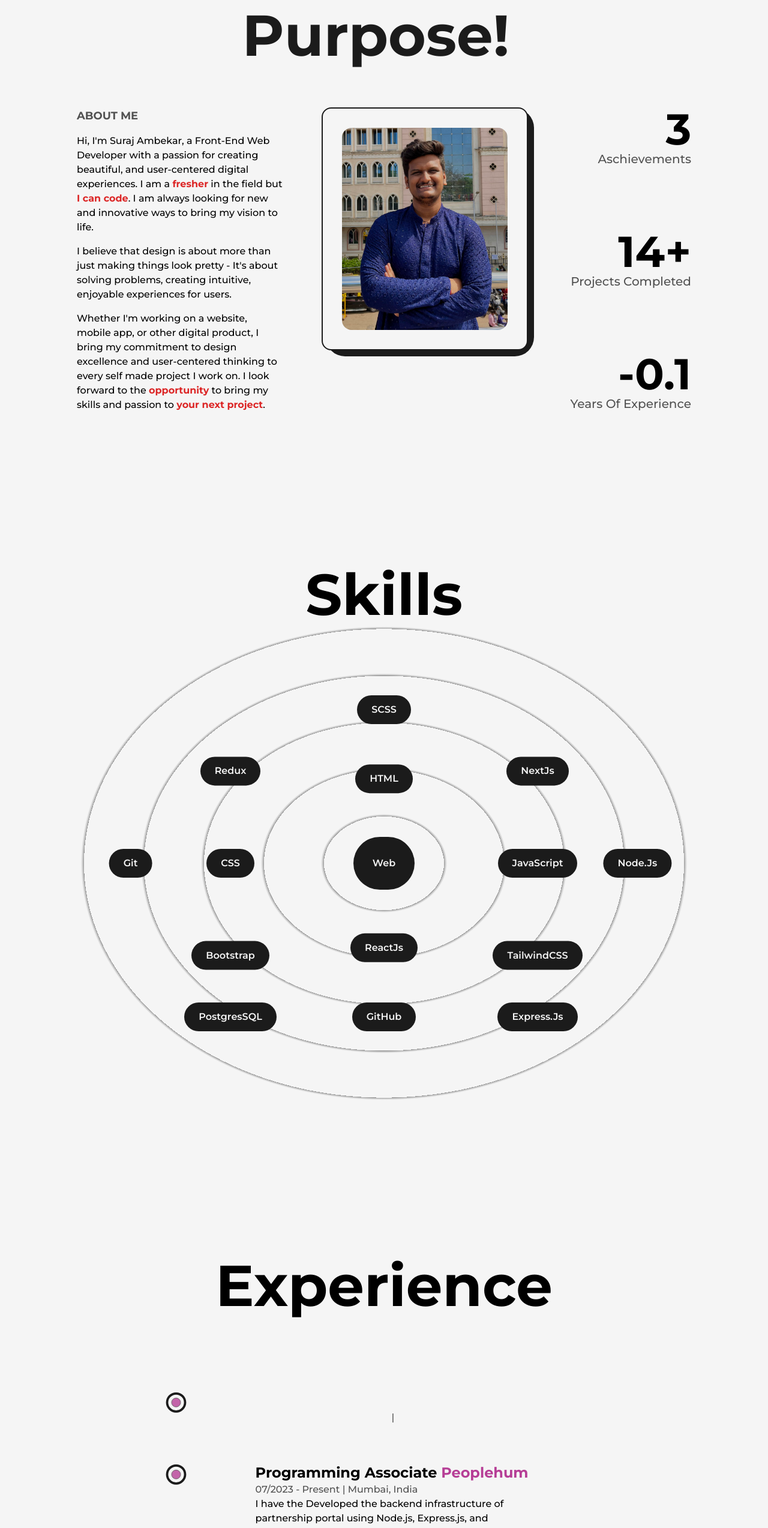
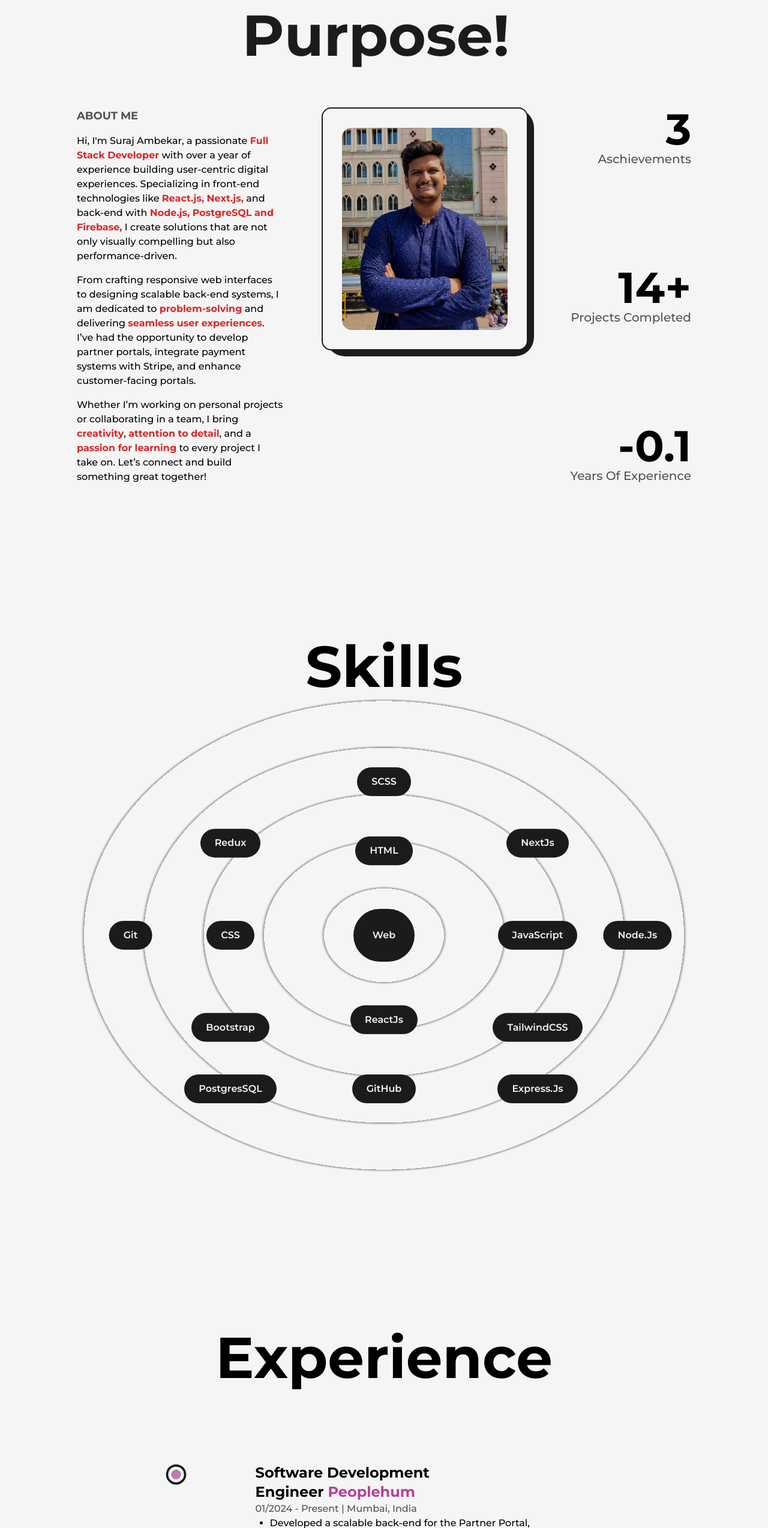
Before and after one commit to Suraj-Ambekar/portfolio-website, a Next.js app: page /about in a window 1280 px wide. Shown: the part 253-2800 px from the top of the page at 60% size. Built offline with nearby package versions, Linux system fonts and the light colour scheme.

Commit message:
PHDO-improved ui and added experiences and changed resume pdf

```diff
--- a/src/components/Experience.js
+++ b/src/components/Experience.js
@@ -1,62 +1,90 @@
-import React, { useRef } from 'react'
-import {motion, useScroll} from "framer-motion"
-import Lilcon from './Lilcon'
+import React, { useRef } from 'react';
+import { motion, useScroll } from 'framer-motion';
+import Lilcon from './Lilcon';
 
-const Details = ({position, company, comapnyLink, time, address, work}) => {
+const Details = ({ position, company, companyLink, time, address, work }) => {
+    const reff = useRef(null);
+    const companyDuration = time ? `${time} | ${address}` : '';
 
-    const reff = useRef(null);
-
-    return <li ref={reff} className='my-8 first:mt-0 last:mb-0 w-[60%] mx-auto flex flex-col items-center justify-between md:w-[80%]'>
+    return (
+        <li ref={reff} className='my-8 first:mt-0 last:mb-0 w-[60%] mx-auto flex flex-col items-center justify-between md:w-[80%]'>
             <Lilcon reference={reff} />
             <motion.div
-            initial={{y:50}}
-            whileInView={{y:0}}
-            transition={{duration:0.5, type:"spring"}}
+                initial={{ y: 50 }}
+                whileInView={{ y: 0 }}
+                transition={{ duration: 0.5, type: 'spring' }}
             >
-            <h3 className='capitalize font-bold text-2xl sm:text-xl xs:text-lg'>{position}&nbsp;<a href={comapnyLink} target='_blank' className='text-primary dark:text-primaryDark capitalize'>{company}</a></h3>
+                <h3 className='capitalize font-bold text-2xl sm:text-xl xs:text-lg'>
+                    {position}&nbsp;
+                    <a href={companyLink} target='_blank' rel='noopener noreferrer' className='text-primary dark:text-primaryDark capitalize'>
+                        {company}
+                    </a>
+                </h3>
                 <span className='capitalize font-medium text-dark/75 dark:text-light/75 xs:text-sm'>
-                {time} | {address}
+                    {companyDuration}
                 </span>
-            <p className='font-medium w-full md:text-sm'>
-                {work}
-            </p>
+                <ul className='list-disc ml-6 font-medium w-full md:text-sm'>
+                    {work.map((item, index) => (
+                        <li key={index} className='mb-2'>
+                            {item}
+                        </li>
+                    ))}
+                </ul>
             </motion.div>
         </li>
-}
+    );
+};
 
 const Experience = () => {
     const ref = useRef(null);
+    const { scrollYProgress } = useScroll({
+        target: ref,
+        offset: ['start center', 'center start'],
+    });
 
-    const {scrollYProgress} =useScroll(
-        {
-            target: ref,
-            offset: ["start center", "center start"]
-        }
-    )
     return (
         <div className='my-64'>
             <h2 className='font-bold text-8xl mb-32 w-full text-center md:text-6xl xs:text-4xl md:mb-16'>
                 Experience
             </h2>
             <div className='w-[75%] mx-auto relative lg:w-[90%] md:w-full'>
-            <motion.div className='absolute left-9 top-0 w-[4px] h-full bg-dark origin-top dark:bg-light
-                md:w-[2px] md:left-[30px] xs:left-[20px]
-            ' ref={ref}
-                style={{scaleY: scrollYProgress}}
+                <motion.div
+                    className='absolute left-9 top-0 w-[4px] h-full bg-dark origin-top dark:bg-light md:w-[2px] md:left-[30px] xs:left-[20px]'
+                    ref={ref}
+                    style={{ scaleY: scrollYProgress }}
                 />
                 <ul className='w-full flex flex-col items-start justify-between ml-4 xs:ml-2'>
                     <Details
-                    position="" company="" comapnyLink="" time="" address="" work=""
+                        position="Software Development Engineer"
+                        company="Peoplehum"
+                        companyLink="https://www.peoplehum.com"
+                        time="01/2024 - Present"
+                        address="Mumbai, India"
+                        work={[
+                            "Developed a scalable back-end for the Partner Portal, significantly improving system reliability and performance.",
+                            "Automated billing with Stripe, reducing manual efforts by 40% and streamlining payment processes.",
+                            "Optimized file handling using AWS S3, leading to faster uploads and a reduction in storage costs.",
+                            "Integrated a calendar API, boosting scheduling efficiency and increasing partner engagement by 15%.",
+                            "Collaborated on the frontend using Webflow to implement new features and improve the user experience."
+                        ]}
                     />
                     <Details
-                    position="Programming Associate" company="Peoplehum" comapnyLink="https://www.peoplehum.com" time="07/2023 - Present" address="Mumbai, India" work="
-                    I have the Developed the backend infrastructure of partnership portal using Node.js, Express.js, and PostgreSQL, ensuring high performance and data integrity Optimized file management with AWS S3 and Redis, while integrating a calendar API for efficient call schedulin. Collaborated on the live project's frontend using Webflow to implement and enhance small features.
-                    "
+                        position="Associate Developer"
+                        company="Peoplehum"
+                        companyLink="https://www.peoplehum.com"
+                        time="07/2023 - 12/2023"
+                        address="Mumbai, India"
+                        work={[
+                            "Enhanced API performance for the Customer Portal, improving system efficiency by 30%.",
+                            "Added analytics and reporting features to the Customer Portal, enabling better insights into customer engagement.",
+                            "Improved overall customer and user experience by refining front-end and back-end functionalities.",
+                            "Developed new landing pages and enhanced SEO for Peoplehum and Engati websites using Webflow."
+                        ]}
                     />
                 </ul>
             </div>
         </div>
-  )
-}
+    );
+};
 
-export default Experience
+export default Experience;
--- a/src/pages/about.js
+++ b/src/pages/about.js
@@ -15,6 +15,10 @@ const about = () => {
     const [code, setCode] = useState(false);
     const [opportunity, setOpportunity] = useState(false);
     const [job, setJob] = useState(false);
+    const [last, setLast] = useState(false);
+    const [creative, setCreative] = useState(false);
+    const [attention, setAttention] = useState(false);
+    const [learn, setLearn] = useState(false);
 
     const handleFresher = () => {
         setFresher(true);
@@ -27,6 +31,18 @@ const about = () => {
     }
     const handleJob = () => {
         setJob(true);
+    }
+    const handleLast = () => {
+        setLast(true);
+    }
+    const handleCreative = () => {
+        setCreative(true);
+    }
+    const handleAttention = () => {
+        setAttention(true);
+    }
+    const handleLearn = () => {
+        setLearn(true);
     }
 
     const handleFresherLeave = () => {
@@ -41,8 +57,20 @@ const about = () => {
     const handleJobLeave = () => {
         setJob(false);
     }
+    const handleLastLeave = () => {
+        setLast(false);
+    }
+    const handleCreativeLeave = () => {
+        setCreative(false);
+    }
+    const handleAttentionLeave = () => {
+        setAttention(false);
+    }
+    const handleLearnLeave = () => {
+        setLearn(false);
+    }
     const experience = ((new Date().getFullYear() - new Date('2023-07-01').getFullYear()) + (new Date().getMonth() - new Date('2023-07-01').getMonth()) / 12).toFixed(1);
-
+    let hoverText = fresher === true ? "Full Stack Developer": code === true ? "React.js and Next.js" : opportunity === true ? "PostgreSQL, Firebase" : job === true ? "problem-solving": last === true ? "user experiences" : creative === true ? "creativity" : attention === true ? "attention to detail" : learn === true ? "passion for learning" : "Passion Fuels Purpose!";
   return (
     <>
         <Head>
@@ -53,25 +81,31 @@ const about = () => {
         <main className='flex w-full flex-col items-center justify-center dark:text-light'>
             <Layout className='py-16'>
                 <AnimatedText
-                    text={fresher === true ? "I Am A Fresher":
-                        code === true ? "But I Can Code" :
-                        opportunity === true ? "Looking For Job" :
-                        job === true ? "In Your Next Project":
-                        "Passion Fuels Purpose!"
-                    }
+                    // text={fresher === true ? "I Am A Fresher":
+                    //     code === true ? "But I Can Code" :
+                    //     opportunity === true ? "Looking For Job" :
+                    //     job === true ? "In Your Next Project":
+                    //     "Passion Fuels Purpose!"
+                    // }
+                    text={hoverText}
                     className='mb-16 lg:!text-7xl sm:!text-6xl xs:!text-4xl sm:mb-8'
                 />
                 <div className='grid w-full grid-cols-8 gap-16 sm:gap-8'>
                     <div className='col-span-3 flex flex-col items-start justify-start xl:col-span-4 md:order-2 md:col-span-8'>
                         <h2 className='mb-4 text-lg font-bold uppercase text-dark/75 dark:text-light/75'>About Me</h2>
                         <p className='font-medium'>
-                            Hi, I'm Suraj Ambekar, a Front-End Web Developer with a passion for creating beautiful, and user-centered digital experiences. I am a <span className='text-red-600 font-bold ' onMouseOver={handleFresher} onMouseLeave={handleFresherLeave}>fresher</span> in the field but <span className='text-red-600 font-bold' onMouseOver={handleCode} onMouseLeave={handleCodeLeave}>I can code</span>. I am always looking for new and innovative ways to bring my vision to life.
+                            {/* Hi, I'm Suraj Ambekar, a Front-End Web Developer with a passion for creating beautiful, and user-centered digital experiences. I am a <span className='text-red-600 font-bold ' onMouseOver={handleFresher} onMouseLeave={handleFresherLeave}>fresher</span> in the field but <span className='text-red-600 font-bold' onMouseOver={handleCode} onMouseLeave={handleCodeLeave}>I can code</span>. I am always looking for new and innovative ways to bring my vision to life. */}
+                            Hi, I'm Suraj Ambekar, a passionate <span className='text-red-600 font-bold ' onMouseOver={handleFresher} onMouseLeave={handleFresherLeave}>Full Stack Developer</span> with over a year of experience building user-centric digital experiences. Specializing in front-end technologies like <span className='text-red-600 font-bold ' onMouseOver={handleCode} onMouseLeave={handleCodeLeave}>React.js, Next.js,</span> and back-end with <span className='text-red-600 font-bold ' onMouseOver={handleOpportunity} onMouseLeave={handleOpportunityLeave}>Node.js, PostgreSQL and Firebase,</span> I create solutions that are not only visually compelling but also performance-driven.
+                            {/* Hi, I'm Suraj Ambekar, a passionate <span className='text-red-600 font-bold ' onMouseOver={handleFresher} onMouseLeave={handleFresherLeave}>Full Stack Developer</span> with over a year of experience building user-centric digital experiences. Specializing in front-end technologies like <span className='text-red-600 font-bold ' onMouseOver={handleFresher} onMouseLeave={handleFresherLeave}>Full Stack Developer</span>React.js, Next.js, and back-end with <span className='text-red-600 font-bold ' onMouseOver={handleFresher} onMouseLeave={handleFresherLeave}>Full Stack Developer</span>Node.js, PostgreSQL and Firebase, I create solutions that are not only visually compelling but also performance-driven. */}
                         </p>
                         <p className='my-4 font-medium'>
-                            I believe that design is about more than just making things look pretty - It's about solving problems, creating intuitive, enjoyable experiences for users.
+                            {/* I believe that design is about more than just making things look pretty - It's about solving problems, creating intuitive, enjoyable experiences for users. */}
+                            From crafting responsive web interfaces to designing scalable back-end systems, I am dedicated to <span className='text-red-600 font-bold ' onMouseOver={handleJob} onMouseLeave={handleJobLeave}>problem-solving</span> and delivering <span className='text-red-600 font-bold ' onMouseOver={handleLast} onMouseLeave={handleLastLeave}>seamless user experiences</span>. I’ve had the opportunity to develop partner portals, integrate payment systems with Stripe, and enhance customer-facing portals.
+                            {/* From crafting responsive web interfaces to designing scalable back-end systems, I am dedicated to <span className='text-red-600 font-bold ' onMouseOver={handleFresher} onMouseLeave={handleFresherLeave}>Full Stack Developer</span>problem-solving and delivering seamless user experiences. I’ve had the opportunity to develop partner portals, integrate payment systems with Stripe, and enhance customer-facing portals. */}
                         </p>
                         <p className='font-medium'>
-                            Whether I'm working on a website, mobile app, or other  digital product, I bring my commitment to design excellence and user-centered thinking to every self made project I work on. I look forward to the <span className='text-red-600 font-bold' onMouseOver={handleOpportunity} onMouseLeave={handleOpportunityLeave}>opportunity</span> to bring my skills and passion to <span className='text-red-600 font-bold' onMouseOver={handleJob} onMouseLeave={handleJobLeave}>your next project</span>.
+                            {/* Whether I'm working on a website, mobile app, or other  digital product, I bring my commitment to design excellence and user-centered thinking to every self made project I work on. I look forward to the <span className='text-red-600 font-bold' onMouseOver={handleOpportunity} onMouseLeave={handleOpportunityLeave}>opportunity</span> to bring my skills and passion to <span className='text-red-600 font-bold' onMouseOver={handleJob} onMouseLeave={handleJobLeave}>your next project</span>. */}
+                            Whether I’m working on personal projects or collaborating in a team, I bring <span className='text-red-600 font-bold ' onMouseOver={handleCreative} onMouseLeave={handleCreativeLeave}>creativity</span>, <span className='text-red-600 font-bold ' onMouseOver={handleAttention} onMouseLeave={handleAttentionLeave}>attention to detail</span>, and a <span className='text-red-600 font-bold ' onMouseOver={handleLearn} onMouseLeave={handleLearnLeave}>passion for learning</span> to every project I take on. Let’s connect and build something great together!
                         </p>
                     </div>
                     <div className='col-span-3 relative h-max rounded-2xl border-2 border-solid border-dark bg-light p-8 dark:bg-dark dark:border-light xl:col-span-4 md:order-1 md:col-span-8'>
--- a/src/pages/index.js
+++ b/src/pages/index.js
@@ -37,7 +37,7 @@ export default function Home() {
                                 As a dedicated software developer, I am passionate about transforming ideas into cutting-edge web applications. Explore my latest projects and articles to see how I leverage my expertise in full-stack development to create innovative and impactful solutions.
                             </p>
                             <div className='flex items-center self-start mt-2 lg:self-center'>
-                                <Link href="/Suraj-Ambekar-Resume.pdf" target={"_blank"}
+                                <Link href="/suraj-ambekar-resume.pdf" target={"_blank"}
                                     className='flex items-center bg-dark text-light p-2.5 px-6 rounded-lg text-lg font-semibold hover:bg-light hover:text-dark
                                         border-2 border-solid border-transparent hover:border-dark dark:bg-light dark:text-dark hover:dark:bg-dark hover:dark:text-light hover:dark:border-light
                                         md:p-2 md:px-4 md:text-base
```
Also changed, not shown: 1 other file (tests, documents, lock files or other folders). Lines whose indentation alone changed are shown as unchanged.
